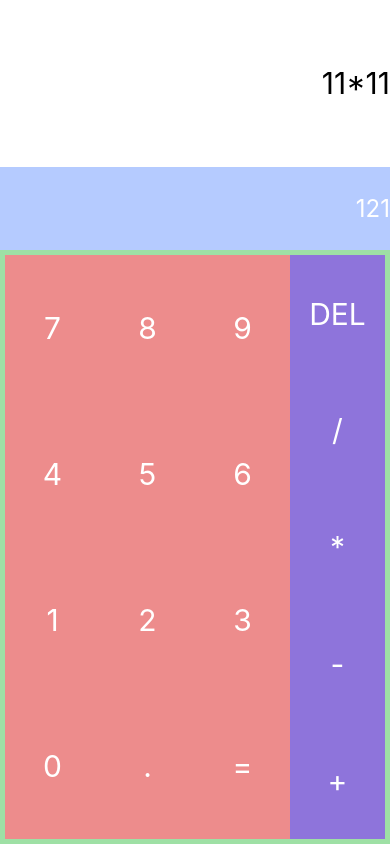
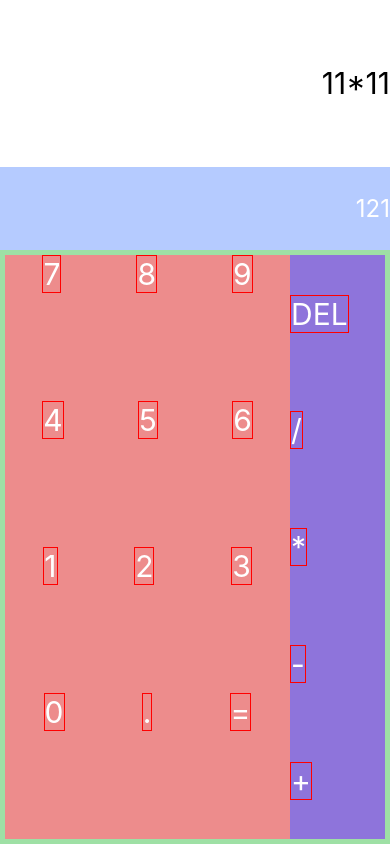
Before and after one commit to MatthieuNadeau96/RNCalculator, a React Native app: screen / in a window 390 px wide. Built offline with nearby package versions, Linux system fonts and the light colour scheme.

Commit message:
Changed the buttons from TouchableOpacity to TouchableNativeFeedback

```diff
--- a/App.js
+++ b/App.js
@@ -4,7 +4,6 @@ import {
   Text,
   StyleSheet,
   TouchableNativeFeedback,
-  TouchableOpacity,
 } from 'react-native'
 
 import Key from './src/components/Key'
@@ -31,9 +30,11 @@ export default class App extends Component {
       let row = []
       for(let j = 0; j < 3; j++) {
         row.push(
-          <TouchableOpacity style={styles.button}>
-            <Text style={styles.buttonText}>{nums[i][j]}</Text>
-          </TouchableOpacity>
+          <TouchableNativeFeedback>
+            <View style={styles.button}>
+              <Text style={styles.buttonText}>{nums[i][j]}</Text>
+            </View>
+          </TouchableNativeFeedback >
         )
       }
       rows.push(<View style={styles.btnRow}>{row}</View>)
@@ -43,9 +44,11 @@ export default class App extends Component {
     let operationKeys = []
     for(let i = 0; i < operations.length; i++) {
       operationKeys.push(
-        <TouchableOpacity style={styles.button}>
-          <Text style={styles.buttonText}>{operations[i]}</Text>
-        </TouchableOpacity>
+        <TouchableNativeFeedback>
+          <View style={styles.button}>
+            <Text style={styles.buttonText}>{operations[i]}</Text>
+          </View>
+        </TouchableNativeFeedback >
       )
     }
 
```
